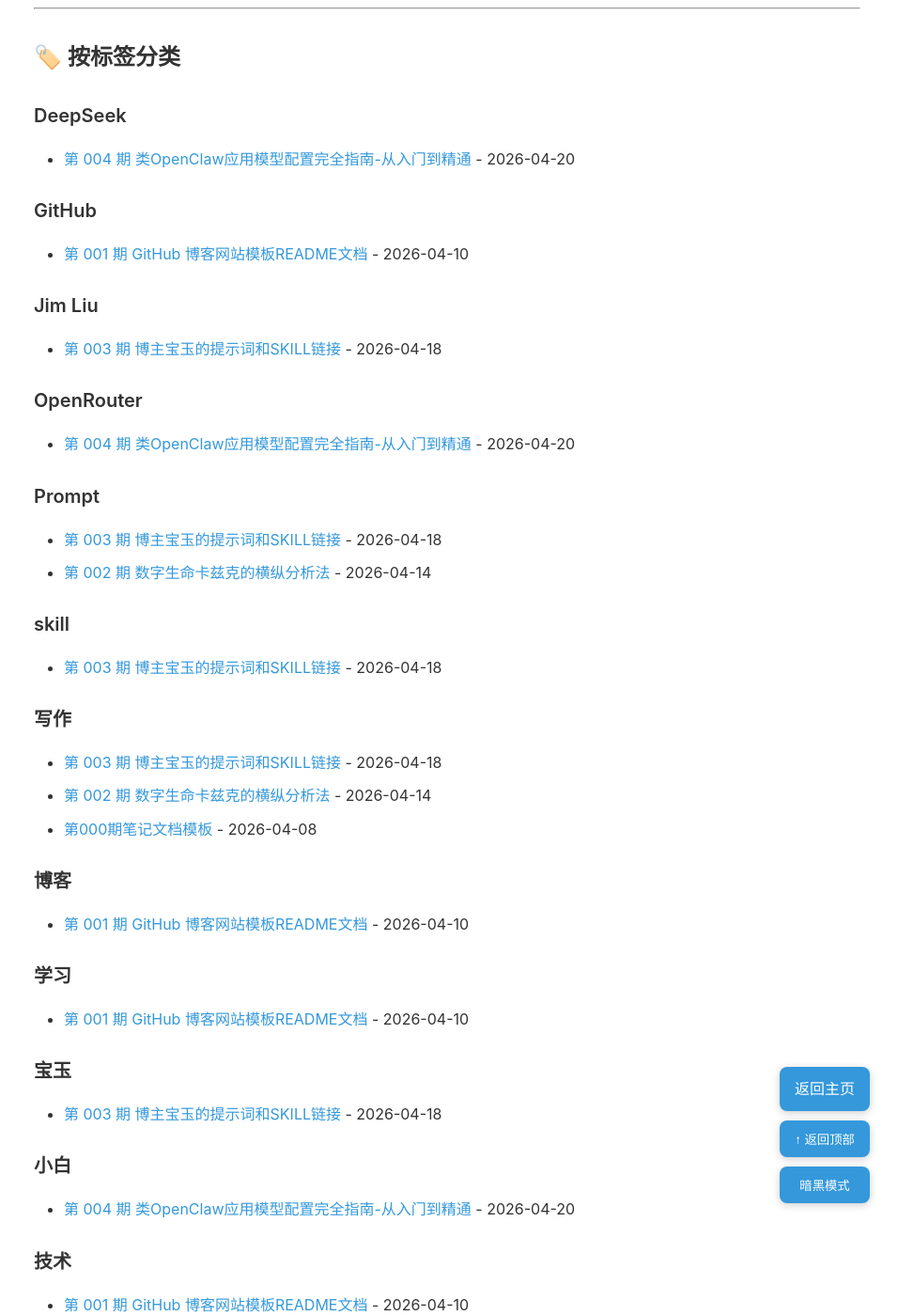
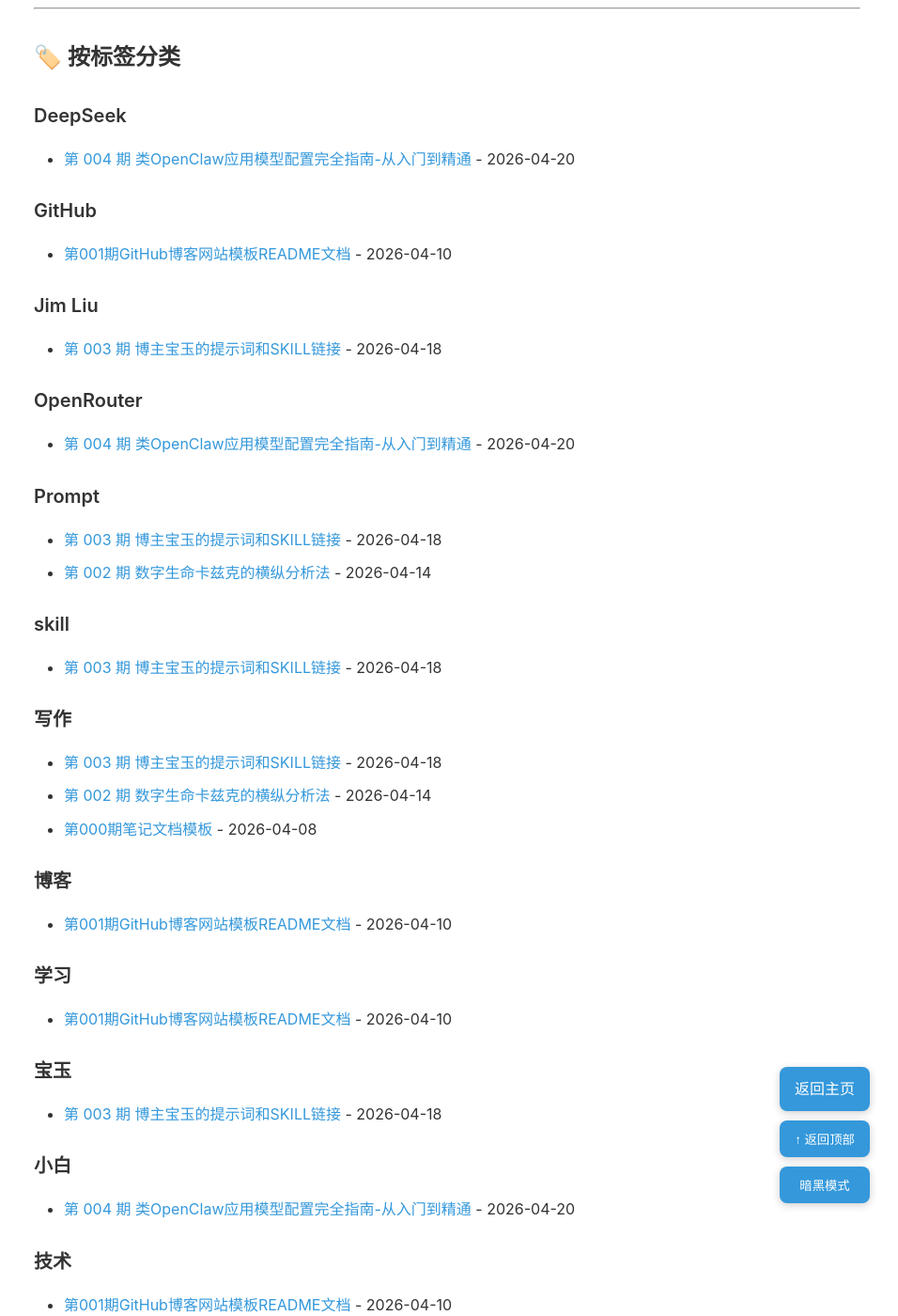
Before and after one commit to yihufree/yihufree.github.io, a Jekyll site: the page built from 文章目录.md, in a window 1280 px wide and 1400 px high, scrolled down 2066 px. Shown: the whole window at 94% size, without its empty margins (324-1280 px from the left). Built offline with Jekyll 4.4.1, drawn with Linux system fonts in a browser that asks for light colours; our own code applies the rules of GitHub Pages for plain Markdown files; comment, search, counter and statistics services are not loaded; some of the changed text lies outside the part shown.

Commit message:
🤖 自动更新文章目录

```diff
--- a/文章目录.md
+++ b/文章目录.md
@@ -35,7 +35,7 @@
 | 1 | [第 004 期 类OpenClaw应用模型配置完全指南-从入门到精通](/2026/04/20/第 004 期-类OpenClaw应用模型配置完全指南-从入门到精通.html) | 2026-04-20 | `龙虾` `配置` `指南` `小白` `模型` `DeepSeek` `智谱` `硅基流动` `OpenRouter` |
 | 2 | [第 003 期 博主宝玉的提示词和SKILL链接](/2026/04/18/第 003 期-博主宝玉的提示词和SKILL链接l.html) | 2026-04-18 | `模板` `写作` `指南` `skill` `提示词` `Prompt` `Jim Liu` `宝玉` |
 | 3 | [第 002 期 数字生命卡兹克的横纵分析法](/2026/04/14/第 002 期-数字生命卡兹克的横纵分析法.html) | 2026-04-14 | `Prompt` `写作` `提示词` `横纵分析法` `研究` `深度` `报告` |
-| 4 | [第 001 期 GitHub 博客网站模板README文档](/2026/04/10/第 001 期-GitHub博客网站模板README文档.html) | 2026-04-10 | `博客` `网站` `模板` `学习` `技术` `GitHub` |
+| 4 | [第001期GitHub博客网站模板README文档](/2026/04/10/第 001 期-GitHub博客网站模板README文档.html) | 2026-04-10 | `博客` `网站` `模板` `学习` `技术` `GitHub` |
 | 5 | [第000期笔记文档模板](/2026/04/08/笔记文档模板.html) | 2026-04-08 | `模板` `写作` `指南` |
 | 6 | [测试文章](/2026/04/07/test.html) | 2026-04-07 |  |
 
@@ -51,7 +51,7 @@
   - 标签：`模板` `写作` `指南` `skill` `提示词` `Prompt` `Jim Liu` `宝玉`
 - **2026-04-14** - [第 002 期 数字生命卡兹克的横纵分析法](/2026/04/14/第 002 期-数字生命卡兹克的横纵分析法.html)
   - 标签：`Prompt` `写作` `提示词` `横纵分析法` `研究` `深度` `报告`
-- **2026-04-10** - [第 001 期 GitHub 博客网站模板README文档](/2026/04/10/第 001 期-GitHub博客网站模板README文档.html)
+- **2026-04-10** - [第001期GitHub博客网站模板README文档](/2026/04/10/第 001 期-GitHub博客网站模板README文档.html)
   - 标签：`博客` `网站` `模板` `学习` `技术` `GitHub`
 - **2026-04-08** - [第000期笔记文档模板](/2026/04/08/笔记文档模板.html)
   - 标签：`模板` `写作` `指南`
@@ -67,7 +67,7 @@
 
 ### GitHub
 
-- [第 001 期 GitHub 博客网站模板README文档](/2026/04/10/第 001 期-GitHub博客网站模板README文档.html) - 2026-04-10
+- [第001期GitHub博客网站模板README文档](/2026/04/10/第 001 期-GitHub博客网站模板README文档.html) - 2026-04-10
 
 ### Jim Liu
 
@@ -94,11 +94,11 @@
 
 ### 博客
 
-- [第 001 期 GitHub 博客网站模板README文档](/2026/04/10/第 001 期-GitHub博客网站模板README文档.html) - 2026-04-10
+- [第001期GitHub博客网站模板README文档](/2026/04/10/第 001 期-GitHub博客网站模板README文档.html) - 2026-04-10
 
 ### 学习
 
-- [第 001 期 GitHub 博客网站模板README文档](/2026/04/10/第 001 期-GitHub博客网站模板README文档.html) - 2026-04-10
+- [第001期GitHub博客网站模板README文档](/2026/04/10/第 001 期-GitHub博客网站模板README文档.html) - 2026-04-10
 
 ### 宝玉
 
@@ -110,7 +110,7 @@
 
 ### 技术
 
-- [第 001 期 GitHub 博客网站模板README文档](/2026/04/10/第 001 期-GitHub博客网站模板README文档.html) - 2026-04-10
+- [第001期GitHub博客网站模板README文档](/2026/04/10/第 001 期-GitHub博客网站模板README文档.html) - 2026-04-10
 
 ### 报告
 
@@ -138,7 +138,7 @@
 ### 模板
 
 - [第 003 期 博主宝玉的提示词和SKILL链接](/2026/04/18/第 003 期-博主宝玉的提示词和SKILL链接l.html) - 2026-04-18
-- [第 001 期 GitHub 博客网站模板README文档](/2026/04/10/第 001 期-GitHub博客网站模板README文档.html) - 2026-04-10
+- [第001期GitHub博客网站模板README文档](/2026/04/10/第 001 期-GitHub博客网站模板README文档.html) - 2026-04-10
 - [第000期笔记文档模板](/2026/04/08/笔记文档模板.html) - 2026-04-08
 
 ### 横纵分析法
@@ -159,7 +159,7 @@
 
 ### 网站
 
-- [第 001 期 GitHub 博客网站模板README文档](/2026/04/10/第 001 期-GitHub博客网站模板README文档.html) - 2026-04-10
+- [第001期GitHub博客网站模板README文档](/2026/04/10/第 001 期-GitHub博客网站模板README文档.html) - 2026-04-10
 
 ### 配置
 
```
Also changed, not shown: other parts of 文章目录.md (+1 -1 lines).
